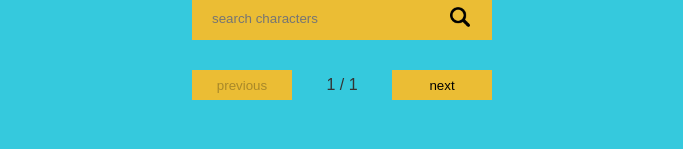
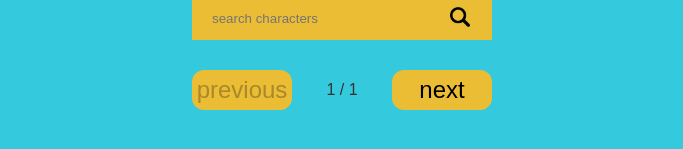
Before and after one commit to cashmerelc/derek-bjorn-rick-and-morty, a website with bundled scripts: page index.html in a window 1280 px wide. Shown: the part 565-714 px from the top of the page, without its empty margins (298-981 px from the left). Built offline with nearby package versions, Linux system fonts and the light colour scheme; no server answers; a web font is replaced by a local one.

Commit message:
buttons round and a little bigger

```diff
--- a/components/nav-button/nav-button.css
+++ b/components/nav-button/nav-button.css
@@ -2,6 +2,9 @@
   border: none;
   background-color: #ebbd34;
   transition-duration: 0.4s;
+  border-radius: 12px;
+  font-size: 24px;
+  height: 40px;
 }
 
 .button:hover {
```
